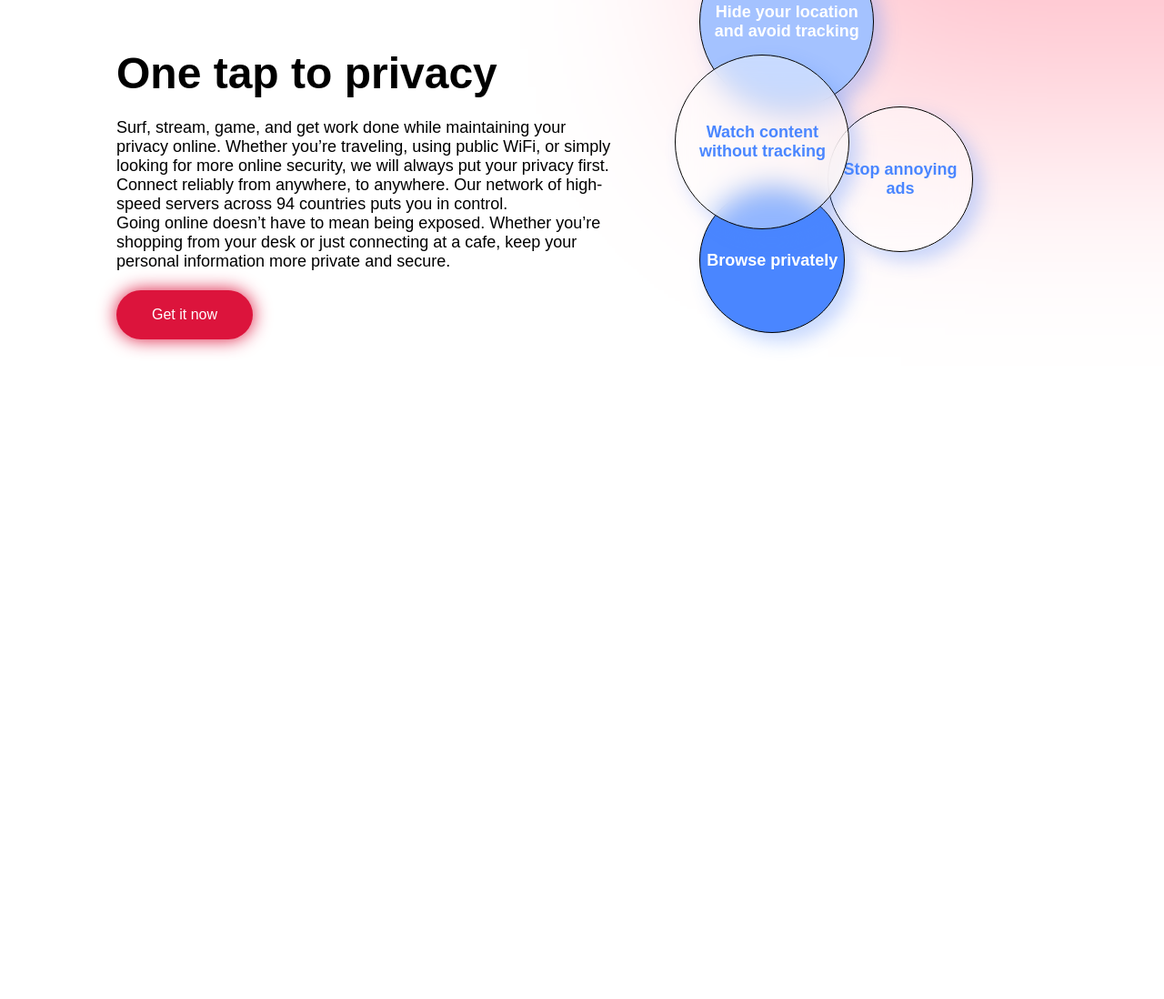
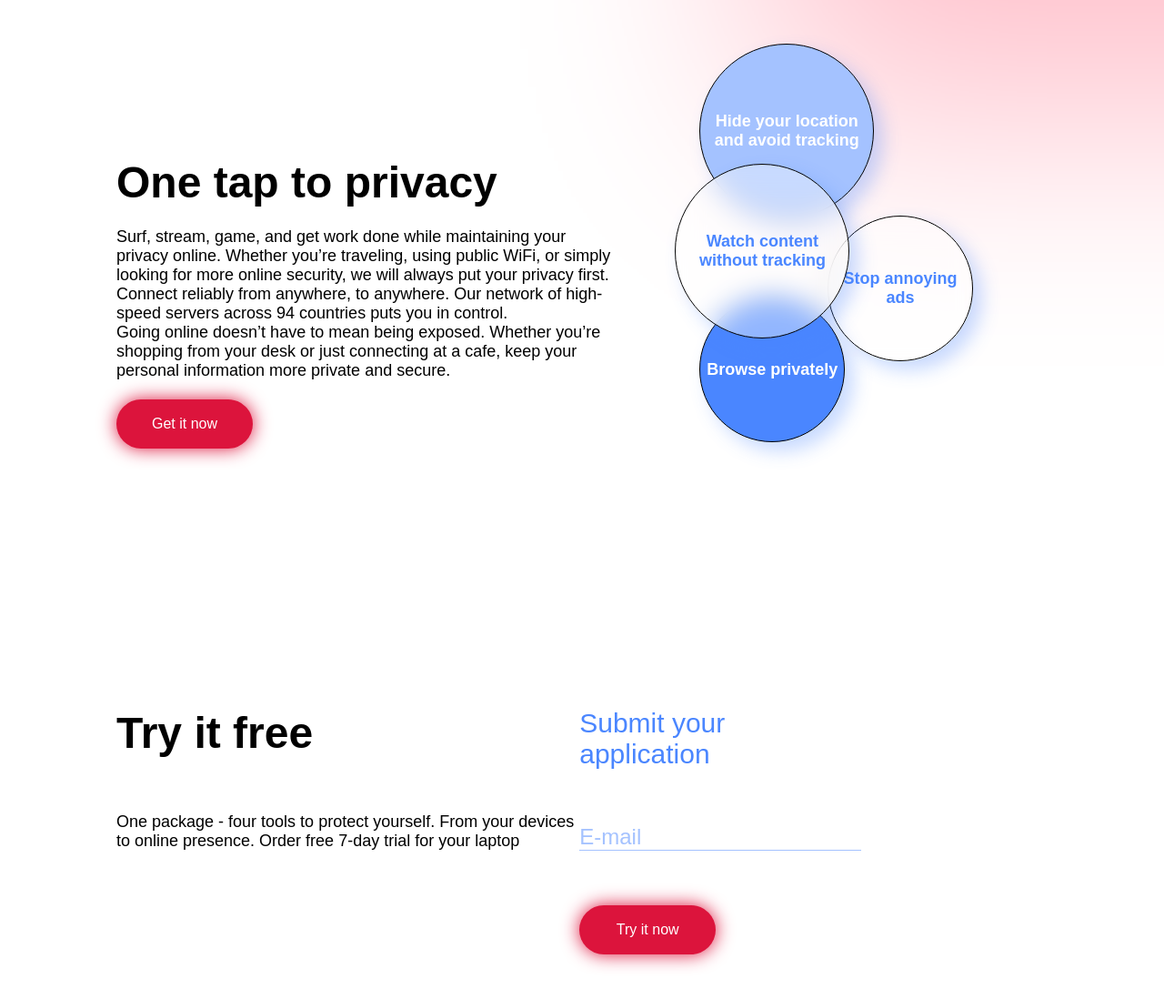
Before and after one commit to KChernogrivov/Landing-ShadowHand, a plain HTML site: page index.html in a window 1280 px wide. Shown: the part 1076-2174 px from the top of the page at 91% size. Before the commit the page ends 1574 px from the top, so only its background shows below. Drawn offline with Linux system fonts and the light colour scheme.

Commit message:
add section Try it free

```diff
--- a/assets/style/style.css
+++ b/assets/style/style.css
@@ -83,7 +83,7 @@ header >  nav > ul > li > a {
     font-size: 18px;
 }
 
-.titleSection > .btn {
+.btn {
     display: flex;
     align-items: center;
     justify-content: center;
@@ -281,7 +281,7 @@ header >  nav > ul > li > a {
     align-items: center;
     justify-content: space-between;
     width: 80%;
-    margin: 0 auto;
+    margin: 20vh auto;
 }
 
 .sectionGetItNow > .titleSection {
@@ -344,3 +344,54 @@ header >  nav > ul > li > a {
     bottom: calc(40% - 192px/2);
 }
 /* section privacy end */
+
+/* section tryIt start */
+
+.sectionTryIt {
+    width: 80%;
+    margin: 0 auto;
+    display: flex;
+    justify-content: space-between;
+}
+
+.sectionTryIt > .titleSection {
+    justify-content: unset;
+    width: 544px;
+}
+
+.sectionTryIt > .titleSection > p {
+    margin-top: 60px;
+}
+
+.Submit {
+    margin-right: 20%;
+}
+
+.Submit > h3 {
+    color: #4A86FF;
+    font-weight: 400;
+    font-size: 30px;
+}
+
+.Submit > input::placeholder {
+    color: #A4C2FF;
+}
+
+.Submit > input {
+    color: #4A86FF;
+    margin-top: 60px;
+    font-size: 24px;
+    border: none;
+    border-bottom: 1px solid #A4C2FF;
+}
+
+.Submit > input:focus {
+    outline: none;
+    border-bottom: 1px solid dodgerblue;
+}
+
+.Submit > a {
+    margin-top: 60px;
+}
+
+/* section tryIt end */
--- a/index.html
+++ b/index.html
@@ -104,6 +104,21 @@
                 </div>
             </div>
         </div>
+        <div class="wrap__sectionTryIt">
+            <div class="sectionTryIt">
+                <div class="titleSection">
+                    <h2>Try it free</h2>
+                    <p>
+                        One package - four tools to protect yourself. From your devices to online presence. Order free 7-day trial for your laptop
+                    </p>
+                </div>
+                <div class="Submit">
+                    <h3>Submit your application</h3>
+                    <input type="email" placeholder="E-mail">
+                    <a class="btn" href="#">Try it now</a>
+                </div>
+            </div>
+        </div>
     </main>
 </body>
 </html>
```
